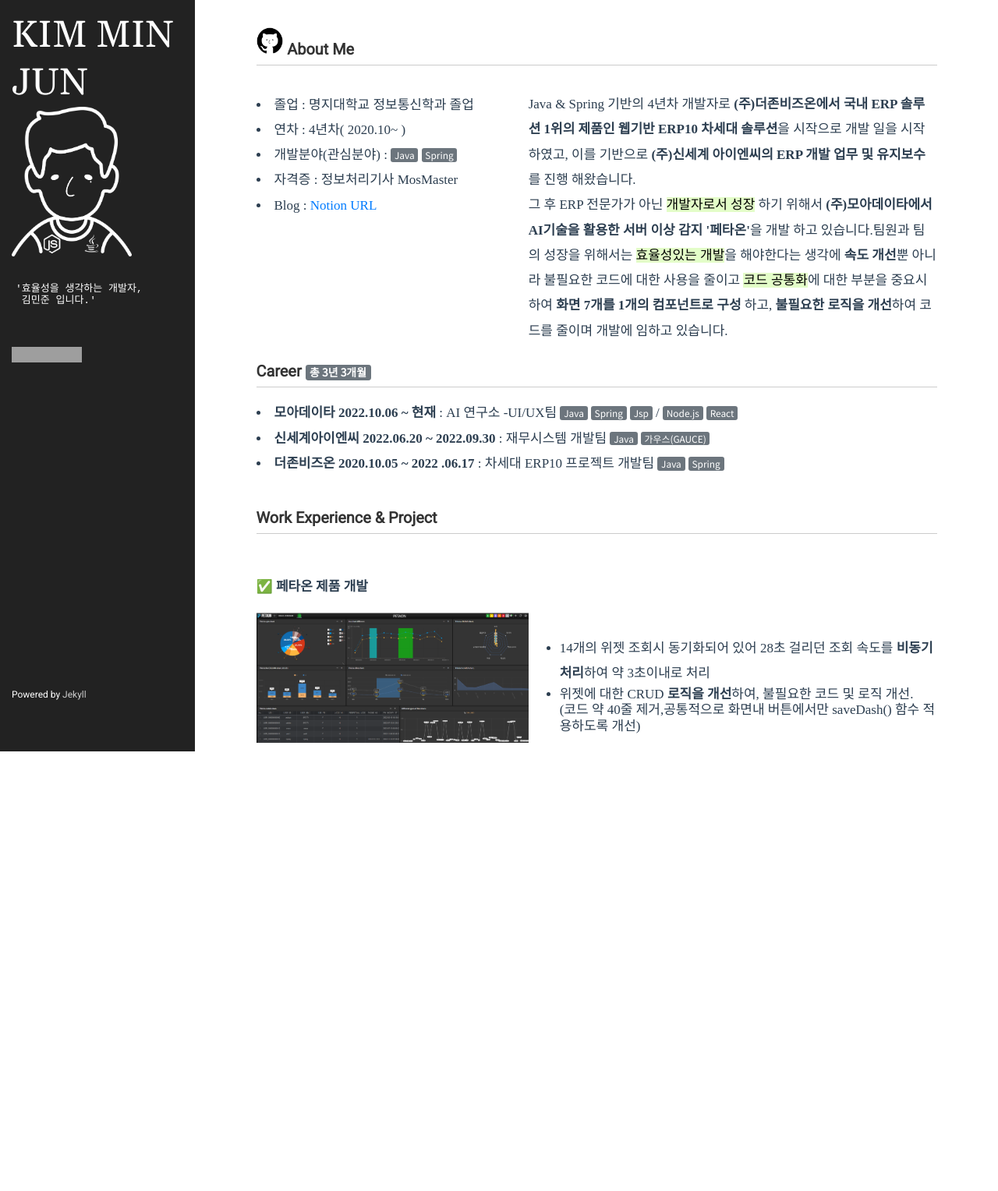
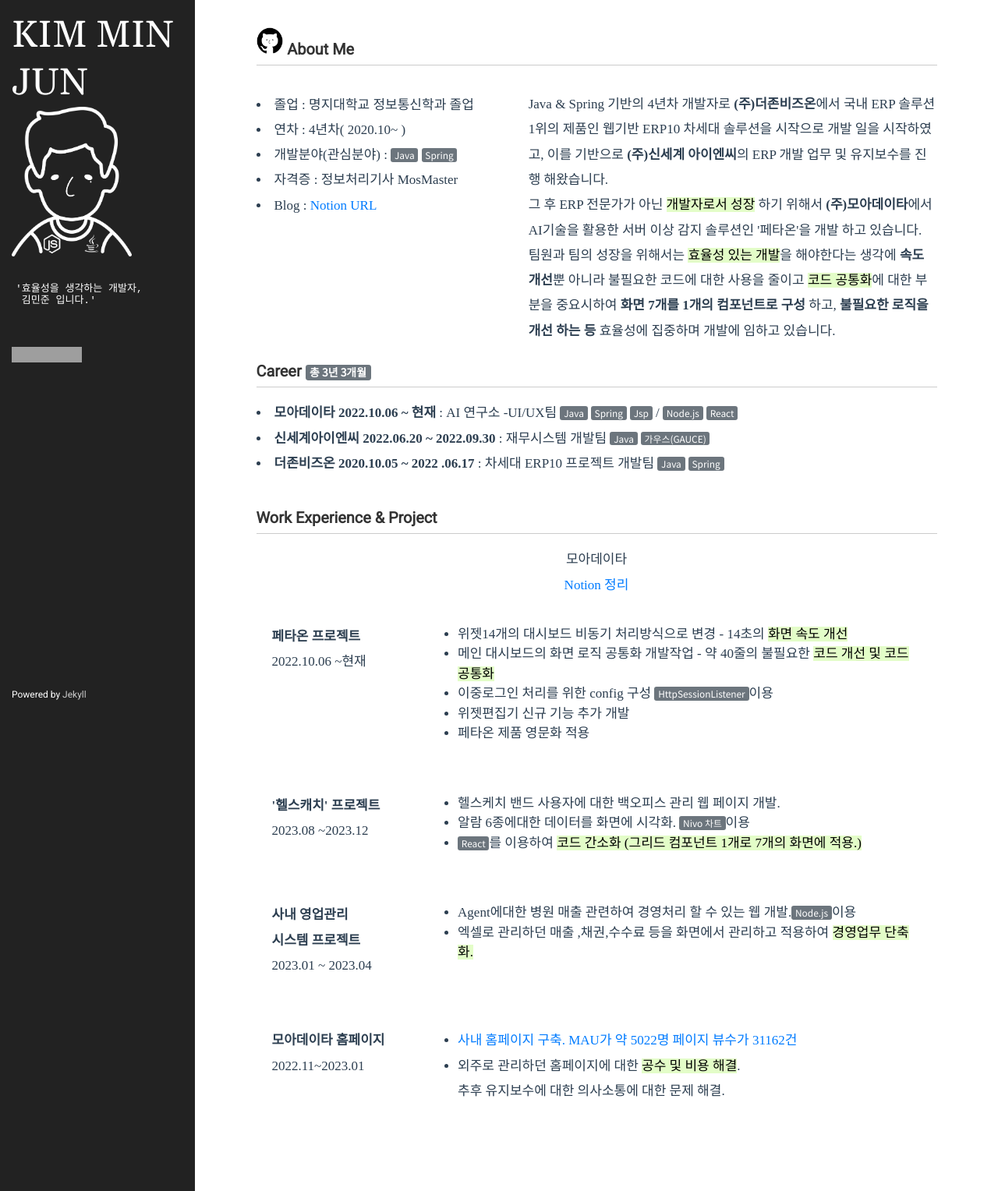
Before and after one commit to alswns1201/alswns1201.github.io, a Jekyll site: the page built from index.md, in a window 1280 px wide. Shown: the whole page at 78% size. Built offline with Jekyll 4.4.1, drawn with Linux system fonts in a browser that asks for light colours; before the commit the page ends 964 px from its top, so only the background shows below that; grey boxes are pictures that could not be loaded.

Commit message:
모아데이타 업무 관련 정리

```diff
--- a/_includes/home.html
+++ b/_includes/home.html
@@ -10,13 +10,13 @@
             </div>
             <div class="right">
                 <p>Java &amp; Spring 기반의 4년차 개발자로
-                    <strong>(주)더존비즈온에서 국내 ERP 솔루션 1위의 제품인 웹기반 ERP10 차세대 솔루션</strong>을 시작으로 개발 일을 시작하였고,
-                    이를 기반으로 <strong>(주)신세계 아이엔씨의 ERP 개발 업무 및 유지보수</strong>를 진행 해왔습니다.<br>
+                    <strong>(주)더존비즈온</strong>에서 국내 ERP 솔루션 1위의 제품인 웹기반 ERP10 차세대 솔루션을 시작으로 개발 일을 시작하였고,
+                    이를 기반으로 <strong>(주)신세계 아이엔씨</strong>의 ERP 개발 업무 및 유지보수를 진행 해왔습니다.<br>
                     그 후
-                    ERP 전문가가 아닌 <mark>개발자로서 성장</mark> 하기 위해서  <strong>(주)모아데이타에서 AI기술을 활용한 서버 이상 감지 '페타온'</strong>을
-                    개발 하고 있습니다.팀원과 팀의 성장을 위해서는 <mark>효율성있는 개발</mark>을 해야한다는 생각에 <strong>속도 개선</strong>뿐 아니라
-                    불필요한 코드에 대한 사용을 줄이고 <mark>코드 공통화</mark>에 대한 부분을 중요시하여 <strong>화면 7개를 1개의 컴포넌트로 구성 </strong>하고,  <strong>불필요한 로직을 개선</strong>하여
-                    코드를 줄이며 개발에 임하고 있습니다.
+                    ERP 전문가가 아닌 <mark>개발자로서 성장</mark> 하기 위해서  <strong>(주)모아데이타</strong>에서 AI기술을 활용한 서버 이상 감지 솔루션인 '페타온'을
+                    개발 하고 있습니다.<br>팀원과 팀의 성장을 위해서는 <mark>효율성 있는 개발</mark>을 해야한다는 생각에 <strong>속도 개선</strong>뿐 아니라
+                    불필요한 코드에 대한 사용을 줄이고 <mark>코드 공통화</mark>에 대한 부분을 중요시하여 <strong>화면 7개를 1개의 컴포넌트로 구성 </strong>하고,  <strong>불필요한 로직을 개선 하는 등</strong>
+                    효율성에 집중하며 개발에 임하고 있습니다.
             </div>
         </div>
 
@@ -27,18 +27,58 @@
         <li><strong>더존비즈온  2020.10.05 ~ 2022 .06.17</strong> : 차세대 ERP10 프로젝트 개발팀   <span  class="badge"> Java </span> <span  class="badge"> Spring </span></li>
 
     <h3 class="post-header">Work Experience & Project</h3>
-    <div class="post-one">
-        <div class="left">
-            <p><span><b>✅ 페타온 제품 개발</b></span></p>
-            <img src="public/img/petaon.png"/>
+    <p style="text-align: center">모아데이타<br><a  href="https://carpal-pull-289.notion.site/e077603e5d24451da3c7756a9b25c759?pvs=4">Notion 정리</a></p>
+    <div class="contents">
+        <div class="p1"><p><span><b>페타온 프로젝트</b></span><br>2022.10.06 ~현재</p>
         </div>
-        <div class="right">
-            <br><br><br>
+        <div class="p2">
+                    <ul style="line-height: 150%">
+                        <li>위젯14개의 대시보드 비동기 처리방식으로 변경 - 14초의 <mark>화면 속도 개선</mark> </li>
+                        <li>메인 대시보드의 화면 로직 공통화 개발작업 -  약 40줄의 불필요한 <mark>코드 개선 및 코드 공통화</mark> </li>
+                        <li>이중로그인 처리를 위한 config 구성 <span  class="badge">HttpSessionListener</span>이용 </li>
+                        <li>위젯편집기 신규 기능 추가 개발 </li>
+                        <li>페타온 제품 영문화 적용</li>
+                    </ul>
+<!--                    <ul>-->
+<!--                        <li> <mark><a href="https://carpal-pull-289.notion.site/e077603e5d24451da3c7756a9b25c759?pvs=4">관련 업무 정리 자료</a></mark></li>-->
+<!--                    </ul>-->
+
+        </div>
+    </div>
+
+    <div class="contents">
+        <div class="p1">
+            <p><span><b>'헬스캐치' 프로젝트</b></span><br> 2023.08 ~2023.12</p>
+        </div>
+        <div class="p2">
+            <ul style="line-height: 150%">
+                <li>헬스케치 밴드 사용자에 대한 백오피스 관리 웹 페이지 개발.</li>
+                <li>알람 6종에대한 데이터를 화면에 시각화.  <span  class="badge">Nivo 차트</span>이용</li>
+                <li><span  class="badge">React</span>를 이용하여 <mark>코드 간소화 (그리드 컴포넌트 1개로 7개의 화면에 적용.)</mark></li>
+            </ul>
+        </div>
+    </div>
+
+    <div class="contents">
+        <div class="p1">
+            <p><span><b>사내 영업관리 <br>시스템 프로젝트</b></span><br> 2023.01 ~ 2023.04</p>
+        </div>
+        <div class="p2">
+            <ul style="line-height: 150%">
+                <li>Agent에대한 병원 매출 관련하여 경영처리 할 수 있는 웹 개발.<span  class="badge">Node.js</span>이용</li>
+                <li>엑셀로 관리하던 매출 ,채권,수수료 등을 화면에서 관리하고 적용하여 <mark>경영업무 단축화.</mark></li>
+            </ul>
+        </div>
+    </div>
+
+    <div class="contents" style="margin-bottom: -4%">
+        <div class="p1">
+            <p><span><b> 모아데이타 홈페이지</b></span><br> 2022.11~2023.01</p>
+        </div>
+        <div class="p2">
             <ul>
-                <li>14개의 위젯 조회시 동기화되어 있어 28초 걸리던 조회 속도를 <strong>비동기처리</strong>하여 약 3초이내로 처리 </li>
-            <li style="line-height: 120%">위젯에 대한 CRUD <strong>로직을 개선</strong>하여, 불필요한 코드 및 로직 개선.
-                <br>
-                (코드 약 40줄 제거,공통적으로 화면내 버튼에서만 saveDash() 함수 적용하도록 개선) </li>
+                <li><a href="https://carpal-pull-289.notion.site/Memo-3dd724980fe64e7e8086683c12eb4bed?pvs=4">사내 홈페이지 구축. MAU가 약 5022명  페이지 뷰수가 31162건 </a></li>
+                <li>외주로 관리하던 홈페이지에 대한 <mark>공수 및 비용 해결</mark>. <br>추후 유지보수에 대한 의사소통에 대한 문제 해결.</li>
             </ul>
         </div>
     </div>
--- a/public/css/custom.css
+++ b/public/css/custom.css
@@ -85,9 +85,31 @@
 }
 
 
+/*Project 내용*/
+.contents {
+    width: 100%;
+    /*height: 420px;*/
+    background-color: white;
+    display: flex;
+    flex-direction: row;
+    padding-bottom: 10px;
+}
 
+.p1 {
+    width: 20%;
+    /*background-color: #F5B894;*/
+    padding: 20px;
+    overflow: auto;
+    padding-top: 0;
+}
 
-
+.p2 {
+    width: 80%;
+    /*background-color: #F5DBB1;*/
+    padding: 20px;
+    overflow: auto;
+    padding-top: 0;
+}
 
 
 
```
